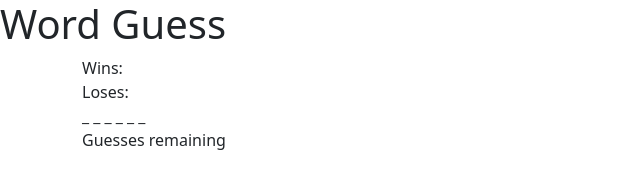
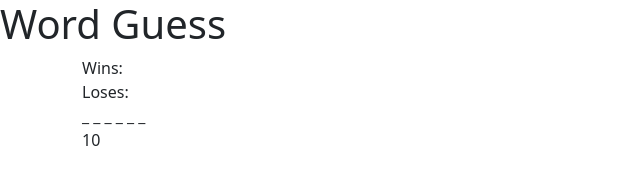
Before and after one commit to Halo8424/Word-Guess-Game, a plain HTML site: page index.html in a window 1280 px wide. Shown: the whole page, without its empty margins (0-640 px from the left). Drawn offline with nearby package versions, Linux system fonts and the light colour scheme.

Commit message:
remainingGuesses counter updated, but it deleted the existing html

```diff
--- a/index.html
+++ b/index.html
@@ -31,7 +31,7 @@
             </div>
             <div class="word-container">
                 <div id="word"></div>
-                <div id="guess-counter">Guesses remaining</div>
+                <div id="guess-counter">Guesses remaining: </div>
             </div>
             <div class="guessed-letters-container">
                 <div id="guessed-letters">
--- a/logic.js
+++ b/logic.js
@@ -36,6 +36,8 @@ function startGame(){
 
     // Display inital guesses left, new blanks for current selected word, and clearing wrong guesses
     document.getElementById("word").innerHTML = blanksAndCorrectLetters.join(" ");
+    document.getElementById("guess-counter").innerHTML = remainingGuesses;
+
 };
 
 startGame();
```
